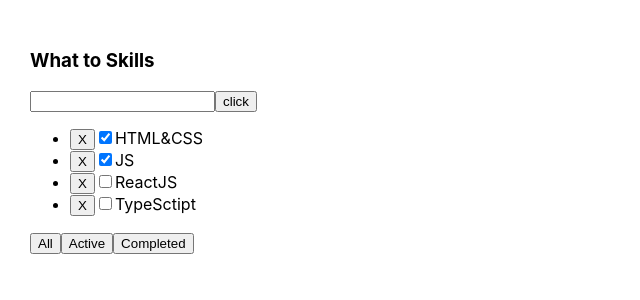
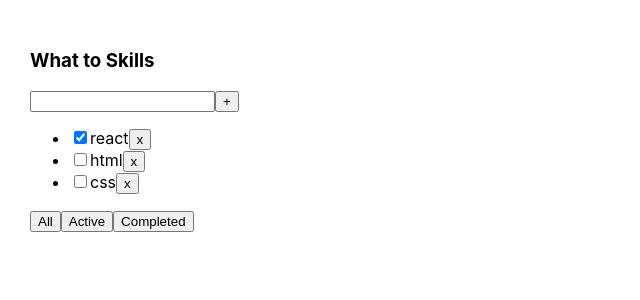
Before and after one commit to camperfail86/samurai-todolist, a React (Create React App) app: page / in a window 1280 px wide. Shown: the top 300 px of the page, without its empty margins (0-640 px from the left). Built offline with nearby package versions, Linux system fonts and the light colour scheme.

Commit message:
Изменение структуры проекта

```diff
--- a/package.json
+++ b/package.json
@@ -10,10 +10,12 @@
     "@types/node": "^16.18.1",
     "@types/react": "^18.0.23",
     "@types/react-dom": "^18.0.7",
+    "@types/uuid": "^9.0.3",
     "react": "^18.2.0",
     "react-dom": "^18.2.0",
     "react-scripts": "5.0.1",
     "typescript": "^4.8.4",
+    "uuid": "^9.0.0",
     "web-vitals": "^2.1.4"
   },
   "scripts": {
@@ -39,5 +41,8 @@
       "last 1 firefox version",
       "last 1 safari version"
     ]
+  },
+  "devDependencies": {
+    "@formkit/auto-animate": "^0.7.0"
   }
 }
--- a/src/App.tsx
+++ b/src/App.tsx
@@ -1,22 +1,63 @@
-import React, {useState} from 'react';
+import React, { useState} from 'react';
 import './App.css';
-import Todolist, {TaskType} from "./components/Todolist";
+import Todolist from "./components/Todolist";
+import {v1} from "uuid";
 import {FullInput} from "./components/FullInput";
 
+export type FilterValuesType = 'all' | 'completed' | 'active'
 
 function App() {
-  const[tasks, setTasks] = useState([
-    {id: 1, title: "HTML&CSS", isDone: true},
-    {id: 2, title: "JS", isDone: true},
-    {id: 3, title: "ReactJS", isDone: false},
-    {id: 4, title: "TypeSctipt", isDone: false}
+  // const getData = () => {
+  //   fetch('https://jsonplaceholder.typicode.com/todos')
+  //     .then(response => response.json())
+  //     .then(json => setTasks(json))
+  // }
+
+  // useEffect(() => {
+  //     getData()
+  //   }, [])
+
+  const [tasks, setTasks] = useState([
+    {id: v1(), title: 'react', isDone: true},
+    {id: v1(), title: 'html', isDone: false},
+    {id: v1(), title: 'css', isDone: false}
   ])
+
+  function removeTask(id: string) {
+    let filteredTasks = tasks.filter(t => t.id != id);
+    setTasks(filteredTasks);
+  }
+
+  function addTask(title: string) {
+    if (title.trim() !== '') {
+      let task = {id: v1(), title: title, isDone: false};
+      let newTasks = [task, ...tasks];
+      setTasks(newTasks);
+    }
+  }
+
+  let [filter, setFilter] = useState<FilterValuesType>("all");
+
+
+  let tasksForTodolist = tasks;
+  if (filter === "active") {
+    tasksForTodolist = tasks.filter(t => t.isDone === false);
+  }
+  if (filter === "completed") {
+    tasksForTodolist = tasks.filter(t => t.isDone === true);
+  }
+
+  function changeFilter(value: FilterValuesType) {
+    setFilter(value);
+  }
 
   return (
     <div className="App">
-      <Todolist tasks={tasks} setTasks={setTasks} title='Skills'/>
-
+      <h3>What to Skills</h3>
+      <FullInput addTask={addTask}/>
+      <Todolist tasks={tasksForTodolist} changeFilter={changeFilter} removeTask={removeTask}/>
     </div>
   );
 }
+
 export default App;
--- /dev/null
+++ b/src/components/Button.tsx
@@ -0,0 +1,15 @@
+type ButtonPropsType = {
+  name: string
+  callback:() => void
+}
+
+export const Button = (props: ButtonPropsType) => {
+
+  const onclickHandler = () => {
+    props.callback()
+  }
+
+  return (
+    <button className={'active'} onClick={onclickHandler}>{props.name}</button>
+  )
+}
--- a/src/components/FullInput.tsx
+++ b/src/components/FullInput.tsx
@@ -1,16 +1,33 @@
-import React, {ChangeEvent} from "react";
+import React, { KeyboardEvent, useRef } from "react";
 
-type textInputType = {
-  getTextInput: (e: ChangeEvent<HTMLInputElement>) => void
-  onClickInputHandler:() => void
-  textNameInput: string
+type FullInputType = {
+  addTask:(title: string) => void
 }
+export const FullInput = (props: FullInputType) => {
+  let onChangeRef = useRef<HTMLInputElement>(null)
+  const onKeyPressHandler = (e: KeyboardEvent<HTMLInputElement>) => {
+    if (e.key === 'Enter') {
+      if (onChangeRef.current) {
+        props.addTask(onChangeRef.current.value);
+        onChangeRef.current.value = ''
+      }
+    }
+  }
 
-export const FullInput = (props: textInputType) => {
+  const onClickHandler = () => {
+    if (onChangeRef.current) {
+      props.addTask(onChangeRef.current.value);
+      onChangeRef.current.value = ''
+    }
+  }
+
   return (
     <div>
-      <input value={props.textNameInput} onChange={props.getTextInput}/>
-      <button onClick={props.onClickInputHandler}>click</button>
+      <input
+        onKeyPress={onKeyPressHandler}
+        ref={onChangeRef}
+      />
+      <button onClick={onClickHandler}>+</button>
     </div>
   )
 }
--- a/src/components/Todolist.tsx
+++ b/src/components/Todolist.tsx
@@ -1,76 +1,48 @@
-import React, {ChangeEvent, useState} from "react";
-import {FullInput} from "./FullInput";
-
+import React, {KeyboardEvent, useRef, useState} from "react";
+import {Button} from "./Button";
+import {FilterValuesType} from "../App";
+import {useAutoAnimate} from "@formkit/auto-animate/react";
 
 export type TaskType = {
-  id: number
+  id: string
   title: string
   isDone: boolean
 }
 
 type PropsType = {
-  title?: string
   tasks: Array<TaskType>
-  setTasks: Function
+  removeTask: (taskId: string) => void
+  changeFilter: (value: FilterValuesType) => void
+  // addTask: (title: string) => void
 }
 
 function Todolist(props: PropsType) {
-  let [nameButton, setNameButton] = useState('all');
 
-  let filteredTasks = props.tasks
-  switch (nameButton) {
-    case 'active':
-      filteredTasks = props.tasks.filter(t => !t.isDone)
-      break
-    case 'completed':
-      filteredTasks = props.tasks.filter(t => t.isDone)
-  }
+  const [listRef] = useAutoAnimate<HTMLUListElement>()
 
-  const removeTasks = (id: number) => {
-    filteredTasks = props.tasks.filter(t => t.id !== id)
-    props.setTasks(filteredTasks)
-  }
+  const onAllClickHandler = () => props.changeFilter("all");
+  const onActiveClickHandler = () => props.changeFilter("active");
+  const onCompletedClickHandler = () => props.changeFilter("completed");
 
-  const filterButton = (name: string) => {
-    setNameButton(name);
-  }
-
-  const getTextInput = (e: ChangeEvent<HTMLInputElement>) => {
-    setTextNameInput(e.currentTarget.value)
-  }
-
-  const [textNameInput, setTextNameInput] = useState('')
-  const onClickInputHandler = () => {
-    let newTask = {id: 5, title: textNameInput, isDone: false}
-    filteredTasks = [newTask, ...props.tasks]
-    props.setTasks(filteredTasks)
-    setTextNameInput('')
-  }
   return (
     <div>
-      <h3>What to {props.title}</h3>
-      <FullInput getTextInput={getTextInput}
-                 onClickInputHandler={onClickInputHandler}
-                 textNameInput={textNameInput}
-      />
-      <ul>
-        {filteredTasks.map((el, index) => {
-          return (
-            <li key={index}>
-              <button onClick={() => {
-                removeTasks(el.id)
-              }}>X
-              </button>
-              <input type="checkbox" checked={el.isDone}/>
-              <span>{el.title}</span>
+      <ul ref={listRef}>
+        {
+          props.tasks.map(t => {
+            const onClickHandler = () => props.removeTask(t.id)
+
+            return <li key={t.id}>
+              <input type="checkbox" checked={t.isDone}/>
+              <span>{t.title}</span>
+              <button onClick={onClickHandler}>x</button>
             </li>
-          )
-        })}
+          })
+        }
       </ul>
       <div>
-        <button onClick={() => filterButton('all')}>All</button>
-        <button onClick={() => filterButton('active')}>Active</button>
-        <button onClick={() => filterButton('completed')}>Completed</button>
+        <button onClick={onAllClickHandler}>All</button>
+        <button onClick={onActiveClickHandler}>Active</button>
+        <button onClick={onCompletedClickHandler}>Completed</button>
       </div>
     </div>
   )
--- a/src/index.tsx
+++ b/src/index.tsx
@@ -12,7 +12,3 @@ root.render(
     <App />
   </React.StrictMode>
 );
-
-// If you want to start measuring performance in your app, pass a function
-// to log results (for example: reportWebVitals(console.log))
-// or send to an analytics endpoint. Learn more: https://bit.ly/CRA-vitals
```
Also changed, not shown: 1 other file (tests, documents, lock files or other folders).
